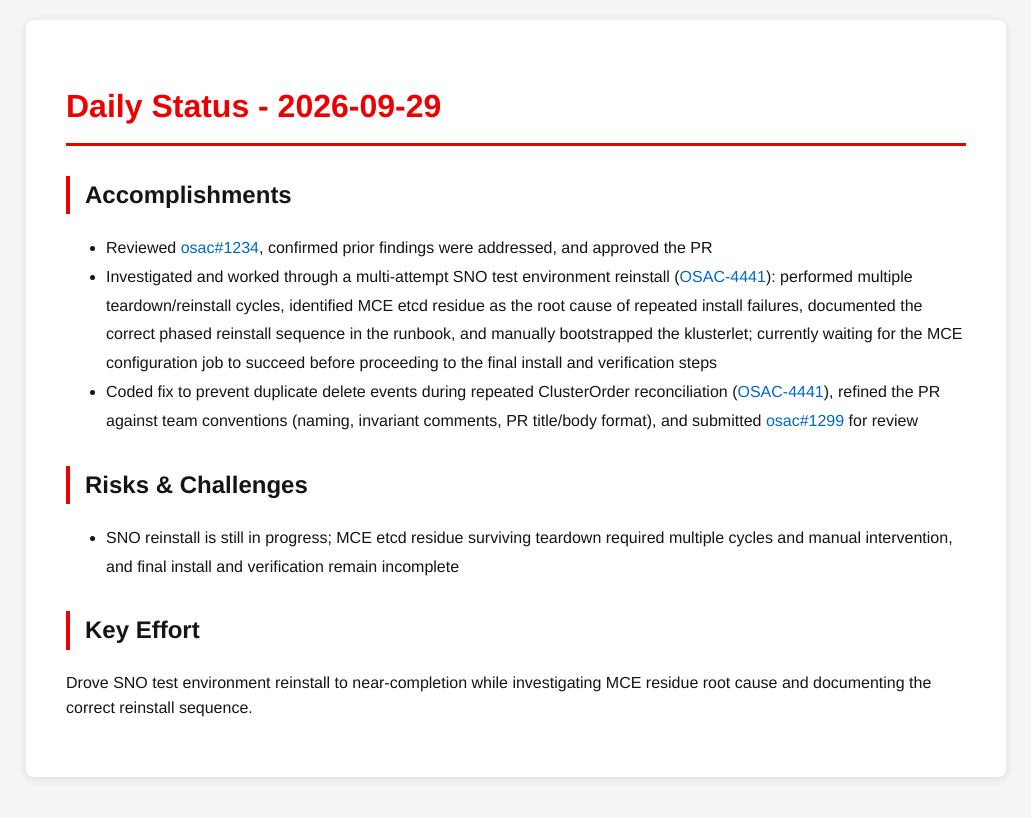
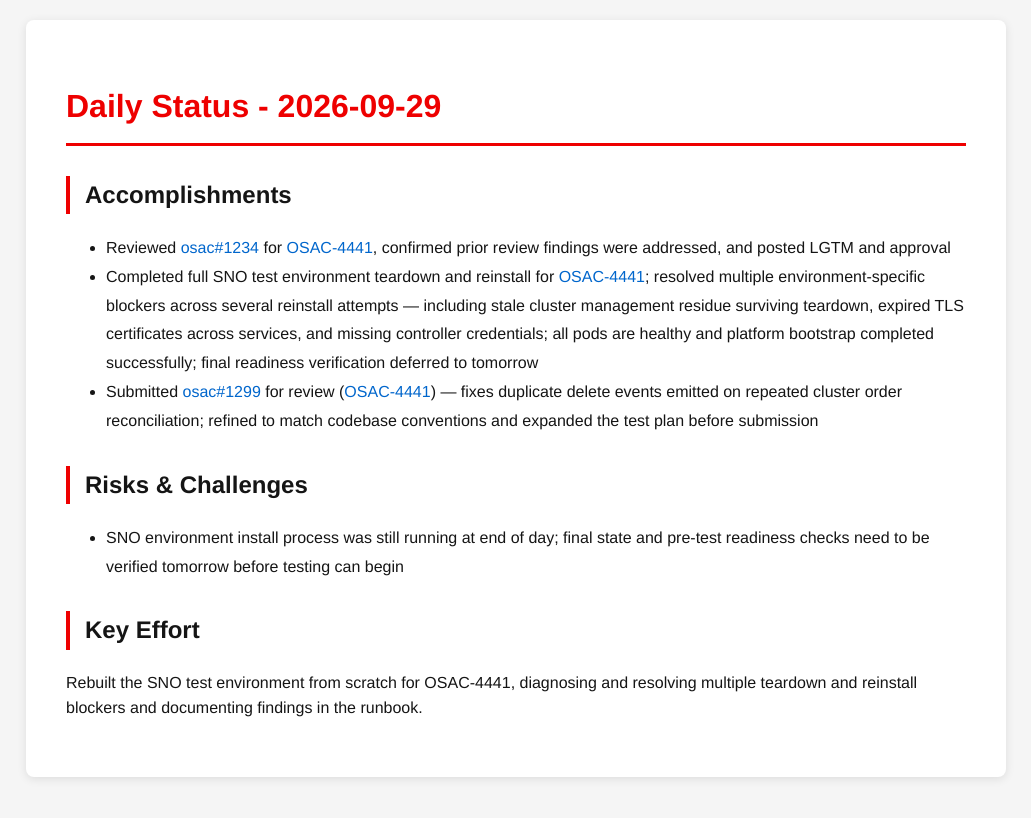
Before and after one commit to tzvatot/daily-status, a Jekyll site: the page built from 2026-09-29.md, in a window 1280 px wide. Shown: the top 818 px of the page, without its empty margins (124-1155 px from the left). Built offline with Jekyll 4.4.1, drawn with Linux system fonts in a browser that asks for light colours.

Commit message:
Daily status update - 2026-09-29

```diff
--- a/2026-09-29.md
+++ b/2026-09-29.md
@@ -7,12 +7,12 @@ date: 2026-09-29
 # Daily Status - 2026-09-29
 
 ## Accomplishments
-- Reviewed [osac#1234](https://github.com/osac-project/osac/pull/1234), confirmed prior findings were addressed, and approved the PR
-- Investigated and worked through a multi-attempt SNO test environment reinstall ([OSAC-4441](https://redhat.atlassian.net/browse/OSAC-4441)): performed multiple teardown/reinstall cycles, identified MCE etcd residue as the root cause of repeated install failures, documented the correct phased reinstall sequence in the runbook, and manually bootstrapped the klusterlet; currently waiting for the MCE configuration job to succeed before proceeding to the final install and verification steps
-- Coded fix to prevent duplicate delete events during repeated ClusterOrder reconciliation ([OSAC-4441](https://redhat.atlassian.net/browse/OSAC-4441)), refined the PR against team conventions (naming, invariant comments, PR title/body format), and submitted [osac#1299](https://github.com/osac-project/osac/pull/1299) for review
+- Reviewed [osac#1234](https://github.com/osac-project/osac/pull/1234) for [OSAC-4441](https://redhat.atlassian.net/browse/OSAC-4441), confirmed prior review findings were addressed, and posted LGTM and approval
+- Completed full SNO test environment teardown and reinstall for [OSAC-4441](https://redhat.atlassian.net/browse/OSAC-4441); resolved multiple environment-specific blockers across several reinstall attempts — including stale cluster management residue surviving teardown, expired TLS certificates across services, and missing controller credentials; all pods are healthy and platform bootstrap completed successfully; final readiness verification deferred to tomorrow
+- Submitted [osac#1299](https://github.com/osac-project/osac/pull/1299) for review ([OSAC-4441](https://redhat.atlassian.net/browse/OSAC-4441)) — fixes duplicate delete events emitted on repeated cluster order reconciliation; refined to match codebase conventions and expanded the test plan before submission
 
 ## Risks & Challenges
-- SNO reinstall is still in progress; MCE etcd residue surviving teardown required multiple cycles and manual intervention, and final install and verification remain incomplete
+- SNO environment install process was still running at end of day; final state and pre-test readiness checks need to be verified tomorrow before testing can begin
 
 ## Key Effort
-Drove SNO test environment reinstall to near-completion while investigating MCE residue root cause and documenting the correct reinstall sequence.
+Rebuilt the SNO test environment from scratch for OSAC-4441, diagnosing and resolving multiple teardown and reinstall blockers and documenting findings in the runbook.
```
